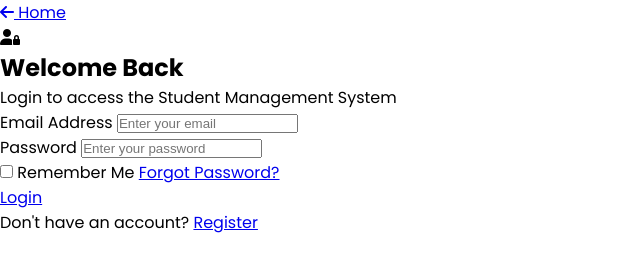
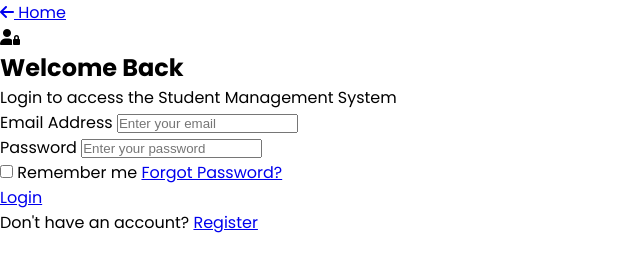
Before and after one commit to Srinithi168/CRUD-Student-Management-System-, a plain HTML site: page login.html in a window 1280 px wide. Shown: the full height of the page, 0-640 px from the left. Drawn offline with Linux system fonts and the light colour scheme; files that its build step writes are made by us from their sources.

Commit message:
the page

```diff
--- a/login.html
+++ b/login.html
@@ -54,7 +54,7 @@
 
         <label class="remember">
             <input type="checkbox">
-            Remember Me
+            Remember me
         </label>
 
         <a href="#">Forgot Password?</a>
```
